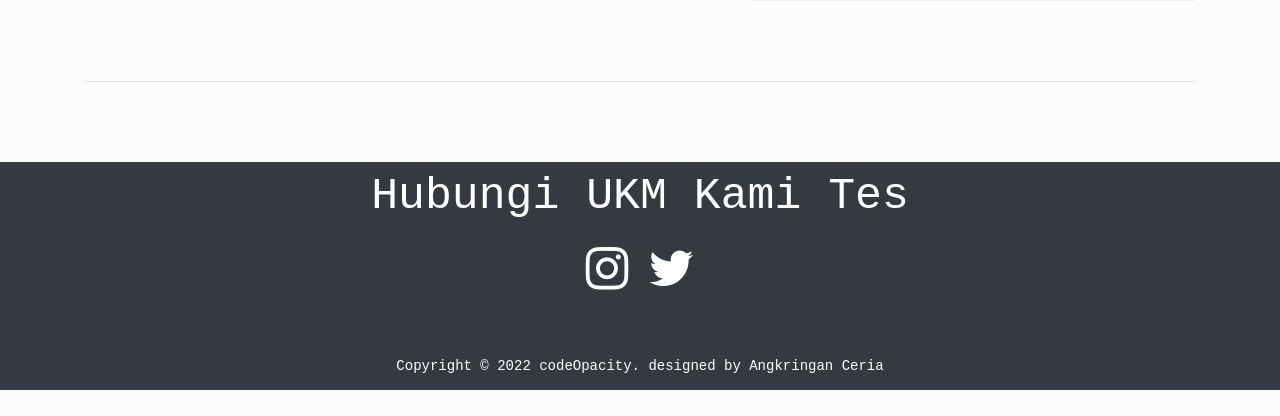
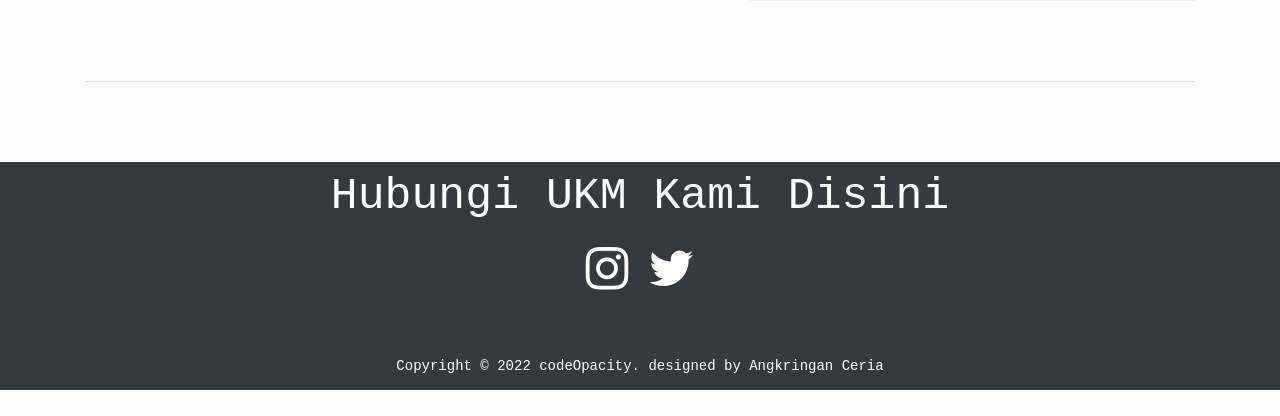
Before and after one commit to Ikhsanskuy/ukm, a PHP site: page /carousel.php in a window 1280 px wide. Shown: the part 1220-1636 px from the top of the page. Run offline with PHP 8.4, Linux system fonts and the light colour scheme; data that the repository does not hold is empty; some libraries are stand-ins or nearby versions.

Commit message:
added more features

```diff
--- a/carousel.php
+++ b/carousel.php
@@ -119,7 +119,7 @@ $detail = $ambil->fetch_assoc();
         <!-- FOOTER -->
         <footer>
             <div class="footer-content">
-                <h3>Hubungi UKM kami tes</h3>
+                <h3>Hubungi UKM kami disini</h3>
                 <ul class="socials">
                     <li><a href="<?= $pecah['ig']; ?>" target="_blank"><i class="fa fa-instagram"></i></a></li>
                     <li><a href="<?= $pecah['twt']; ?>" target="_blank"><i class="fa fa-twitter fa-2x"></i></a></a></li>
```
